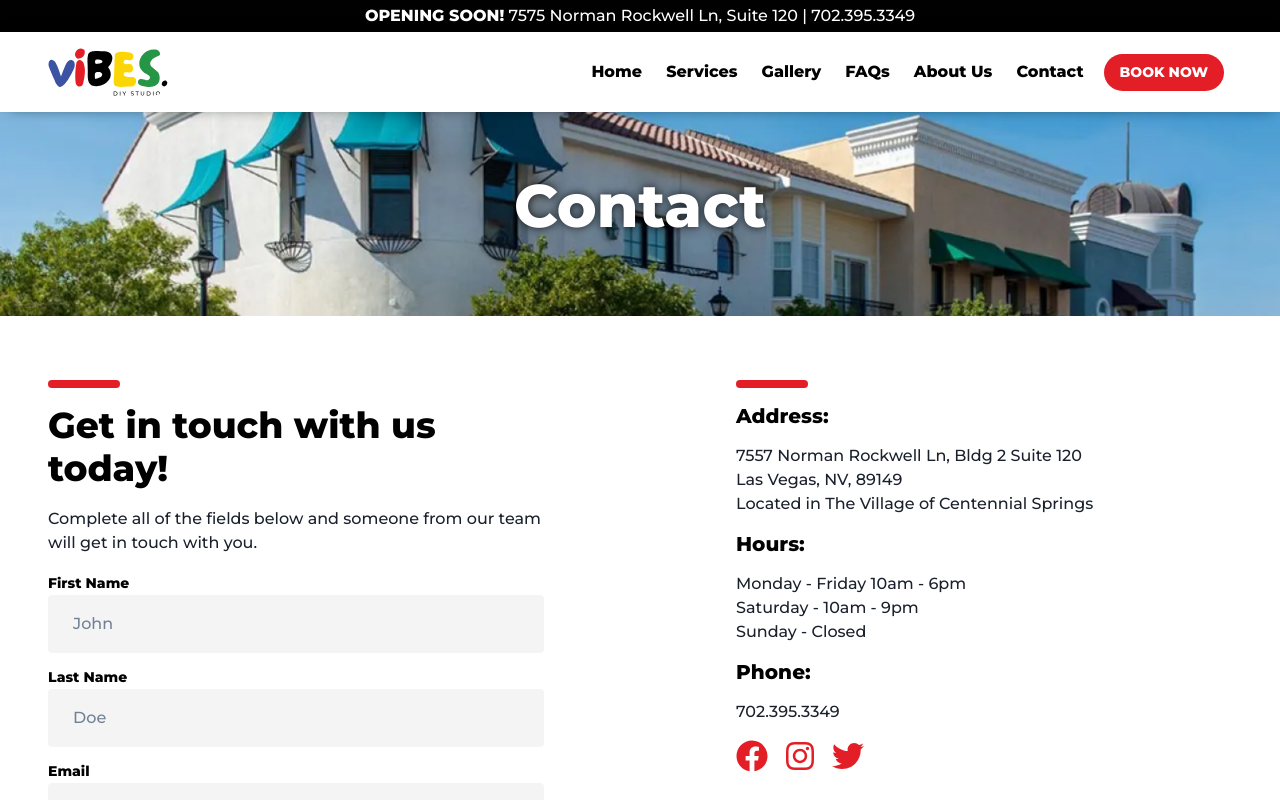
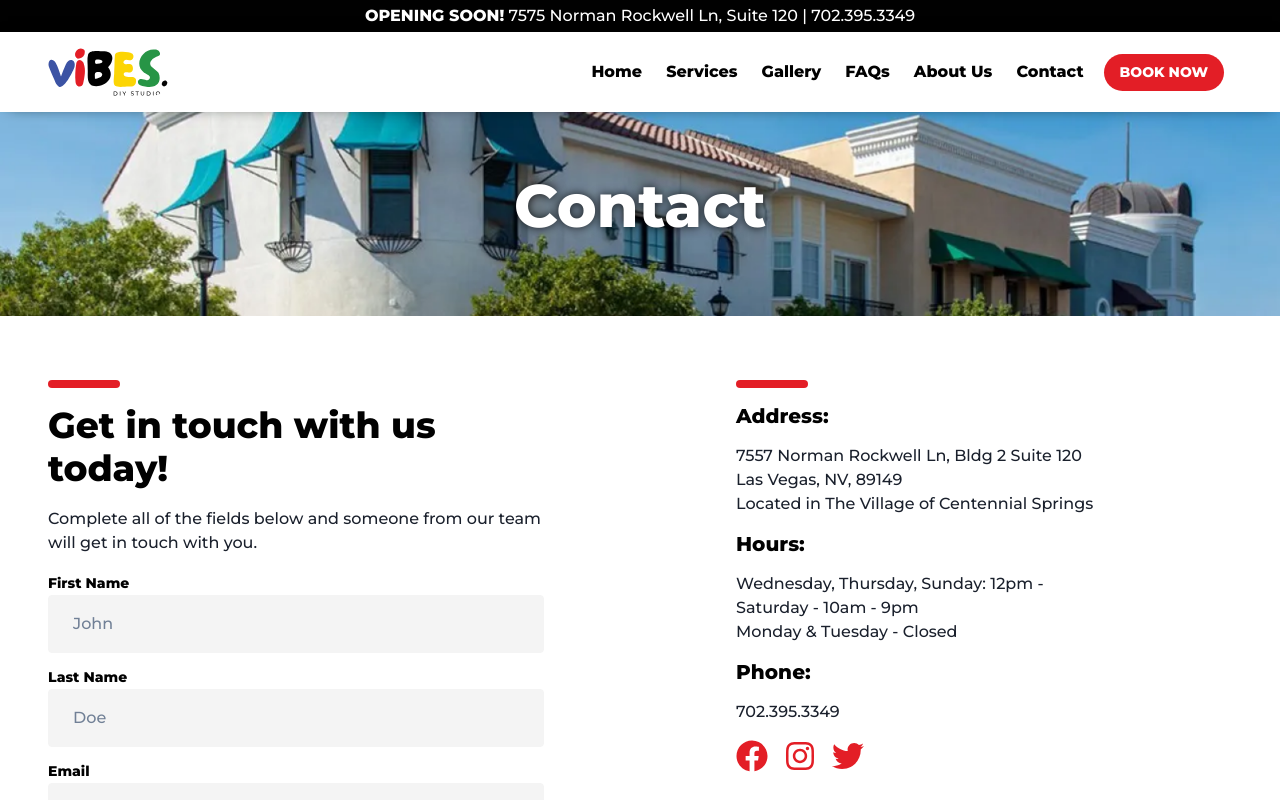
Before and after one commit to christoph-codes/vibesdiy, a Next.js app in the folder site/: page /contact in a window 1280 px wide. Shown: the top 800 px of the page. Built offline with nearby package versions, Linux system fonts and the light colour scheme.

Commit message:
62: Update store hours

```diff
--- a/site/pages/contact/index.tsx
+++ b/site/pages/contact/index.tsx
@@ -120,11 +120,11 @@ const Contact = () => {
 						</Text>
 						<Title h5>Hours:</Title>
 						<Text>
-							Monday - Friday 10am - 6pm
+							Wednesday, Thursday, Sunday: 12pm -
 							<br />
 							Saturday - 10am - 9pm
 							<br />
-							Sunday - Closed
+							Monday & Tuesday - Closed
 						</Text>
 						<Title h5>Phone:</Title>
 						<Text>702.395.3349</Text>
```
